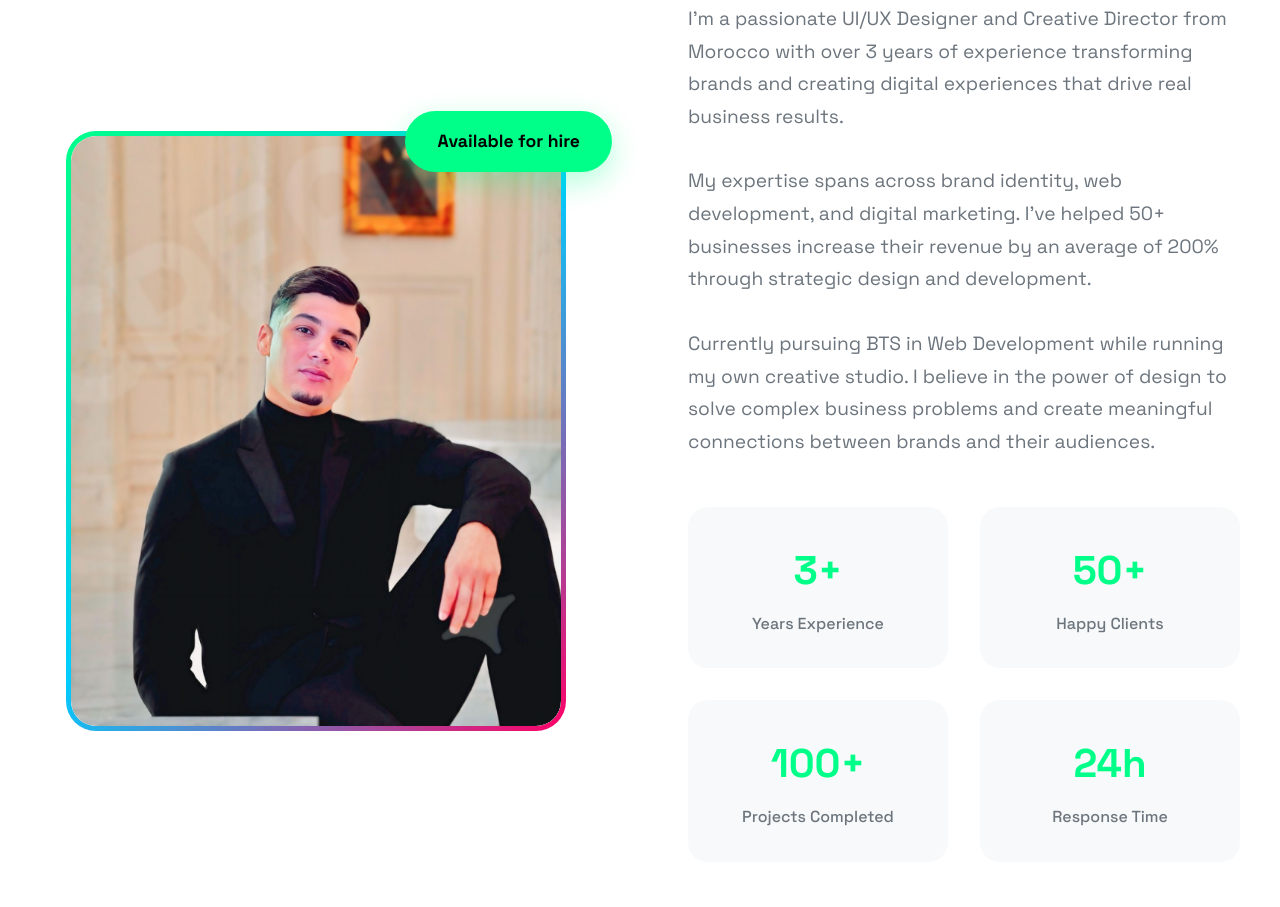
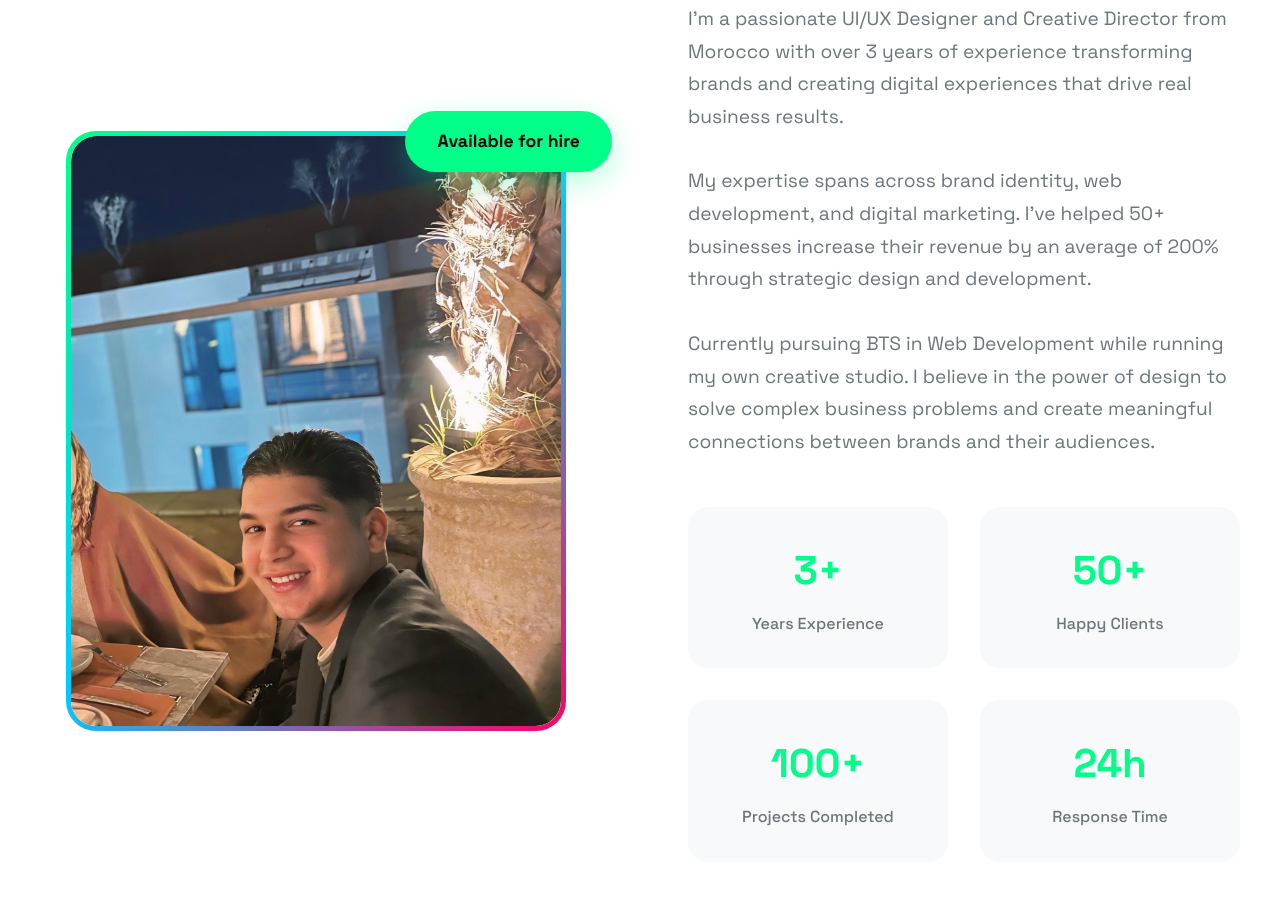
Before and after one commit to m-s-gdoxp/SAAD-NAHID, a plain HTML site: page index.html in a window 1280 px wide. Shown: the part 1039-1946 px from the top of the page. Drawn offline with Linux system fonts and the light colour scheme.

Commit message:
Update index.html
update pic

```diff
--- a/index.html
+++ b/index.html
@@ -1196,7 +1196,7 @@
                     <div class="profile-image">
                         <div class="profile-image-inner">
                             <!-- Replace this div with your actual image -->
-                           <img src="WhatsApp Image 2025-06-02 at 07.09.09_0c45fdd8.jpg" alt="Saad Nahid">
+                           <img src="protfolio pic.jpg" alt="Saad Nahid">
                         </div>
                     </div>
                     <div class="profile-badge">Available for hire</div>
```
